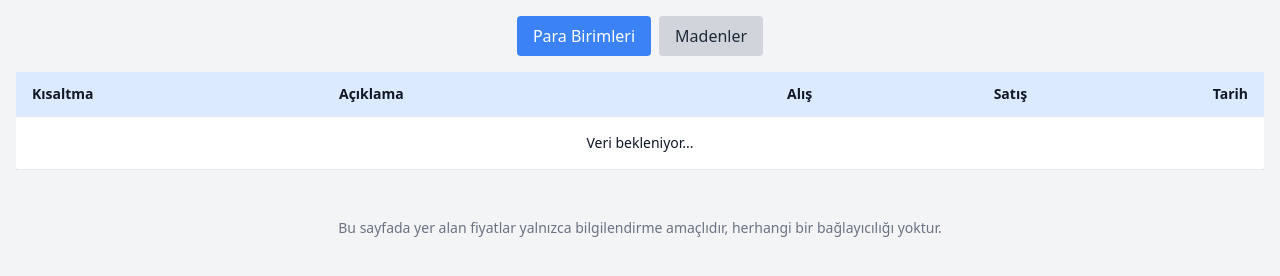
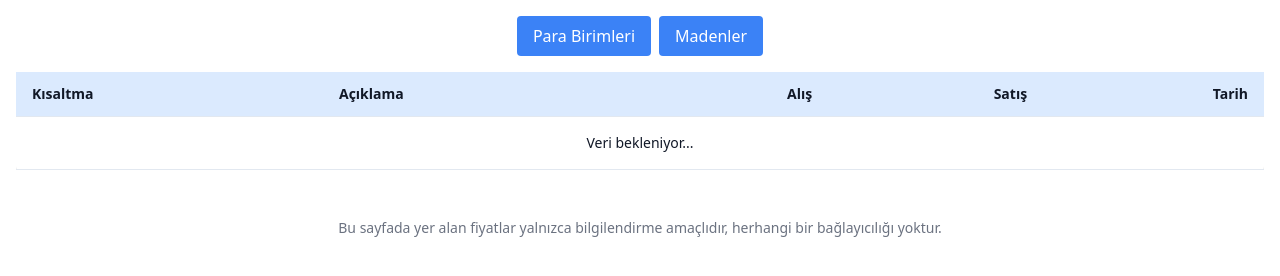
Before and after one commit to nasteknoloji/nasteknoloji.github.io, a plain HTML site: page index.html in a window 1280 px wide. Drawn offline with nearby package versions, Linux system fonts and the light colour scheme.

Commit message:
Update index.html

```diff
--- a/index.html
+++ b/index.html
@@ -3,7 +3,7 @@
 <html lang="tr">
 <head>
   <meta charset="UTF-8">
-  <title>Datshop Bilgisayar Fiyat Verisi</title>
+  <title>NAS Borsa Piyasa Fiyat Verileri</title>
   <script src="https://cdn.socket.io/4.4.0/socket.io.min.js"></script>
   <script src="https://cdn.tailwindcss.com"></script>
   <meta name="viewport" content="width=device-width, initial-scale=1.0">
@@ -16,13 +16,13 @@
     th, td { border-bottom: 1px solid #e2e8f0; }
   </style>
 </head>
-<body class="bg-gray-100 text-gray-900">
+<body class="bg-black-100 text-gray-900">
   <div class="container mx-auto p-4">
 
 
     <div class="mb-4 flex flex-wrap justify-center gap-2">
       <button id="tab-currency" class="px-4 py-2 bg-blue-500 text-white rounded">Para Birimleri</button>
-      <button id="tab-metal" class="px-4 py-2 bg-gray-300 text-gray-800 rounded">Madenler</button>
+      <button id="tab-metal" class="px-4 py-2 bg-blue-500 text-white rounded">Madenler</button>
     </div>
 
     <div class="overflow-x-auto">
```
